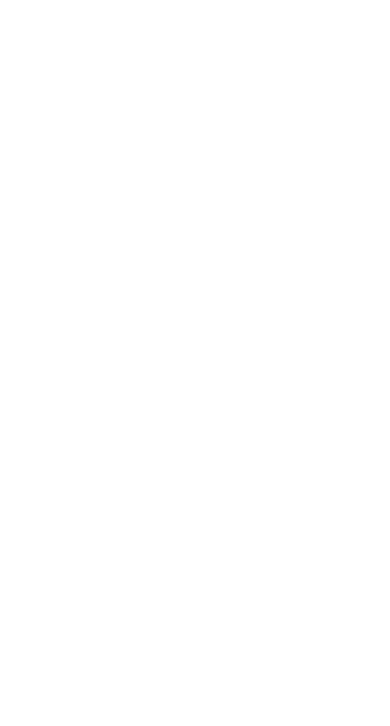
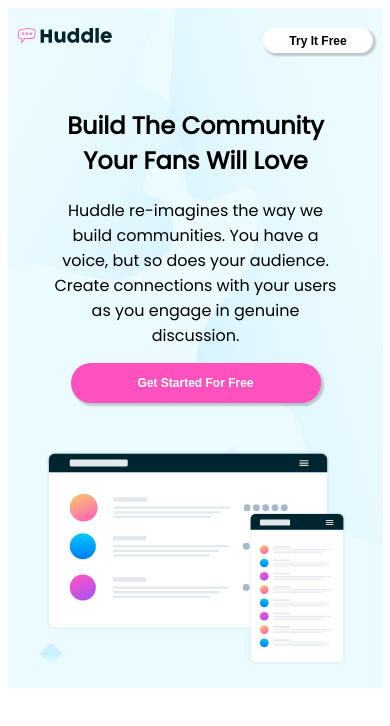
Before and after one commit to KillianFrappartDev/FrontEnd-Challenge-2, a plain HTML site: page index.html in a window 390 px wide. Drawn offline with Linux system fonts and the light colour scheme.

Commit message:
Phone header

```diff
--- a/index.html
+++ b/index.html
@@ -3,6 +3,7 @@
 
 <head>
     <meta charset="UTF-8">
+    <link href="https://fonts.googleapis.com/css?family=Poppins&display=swap" rel="stylesheet">
     <meta name="viewport" content="width=device-width, initial-scale=1.0">
     <title>Challenge 2</title>
     <link rel="shortcut icon" type="image/png" href="images/favicon-32x32.png"/>
@@ -14,7 +15,15 @@
     <div class="container">
 
         <div class="header">
-
+            <img src="images/bg-hero-mobile.svg" alt="">
+            <img class="logo" src="images/logo.svg" alt="">
+            <button class="button-1">Try It Free</button>
+            <div class="text">
+                <h2>Build The Community <br> Your Fans Will Love</h2>
+                <p>Huddle re-imagines the way we build communities. You have a voice, but so does your audience. Create connections with your users as you engage in genuine discussion.</p>
+            </div>
+            <button class="button-2">Get Started For Free</button>
+            <img class="mockup" src="images/illustration-mockups.svg" alt="">
         </div>
 
         <div class="content">
--- a/styles.css
+++ b/styles.css
@@ -0,0 +1,80 @@
+/* PHONE */
+
+.container {
+    font-family: 'Poppins', sans-serif;
+}
+
+.header {
+    margin: 0 auto ;
+    width: 375px;
+    height: 680px;
+    text-align: center;
+    position: relative;
+    background-color: hsl(193, 100%, 96%) ;
+    /* background-image: url(images/bg-hero-mobile.svg); */
+}
+
+.logo {
+    width: 25%;
+    position: absolute;
+    left: 10px;
+    top: 20px;
+}
+
+.header button {
+    font-size: 12px;
+    font-weight: bold;
+    box-shadow: 2px 2px 2px 1px rgba(0, 0, 0, 0.2);
+}
+
+.header button:hover {
+    box-shadow: 3px 3px 3px 2px rgba(0, 0, 0, 0.2);
+}
+
+.button-1 {
+    width: 110px;
+    height: 25px;
+    position: absolute;
+    top: 20px;
+    right: 10px;
+    border-radius: 15px;
+    background-color: #FFF;
+    border: none;
+}
+
+.text {
+    position: absolute;
+    top: 80px;
+    padding: 0 40px;
+
+
+}
+
+.text h2 {
+    font-weight: 600;
+}
+
+.button-2 {
+    position: absolute;
+    width: 250px;
+    height: 40px;
+    background-color: hsl(322, 100%, 66%);
+    top: 375px;
+    border-radius: 25px;
+    left: 50%;
+    transform: translate(-50%, -50%);
+    color: #FFF;
+    border: none;
+
+}
+
+.mockup {
+    position: absolute;
+    width: 80%;
+    top: 550px;
+    left: 50%;
+    transform: translate(-50%, -50%);
+}
+
+
+/* DESKTOP */
```
